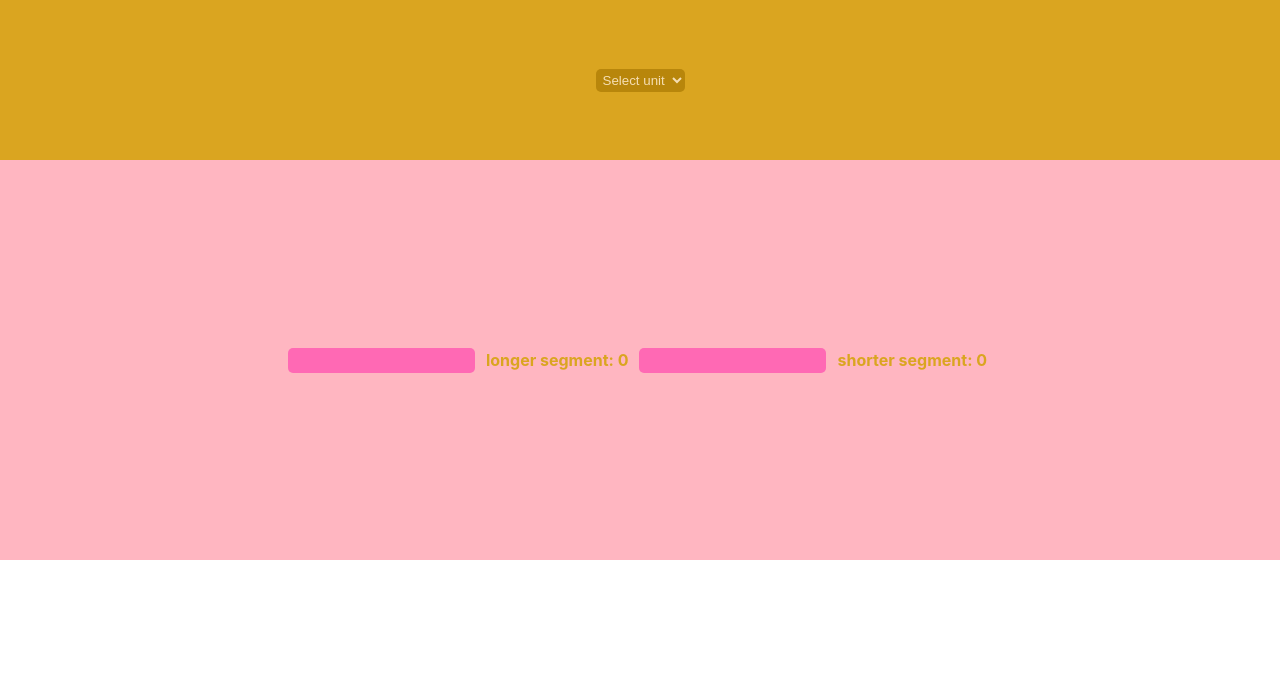
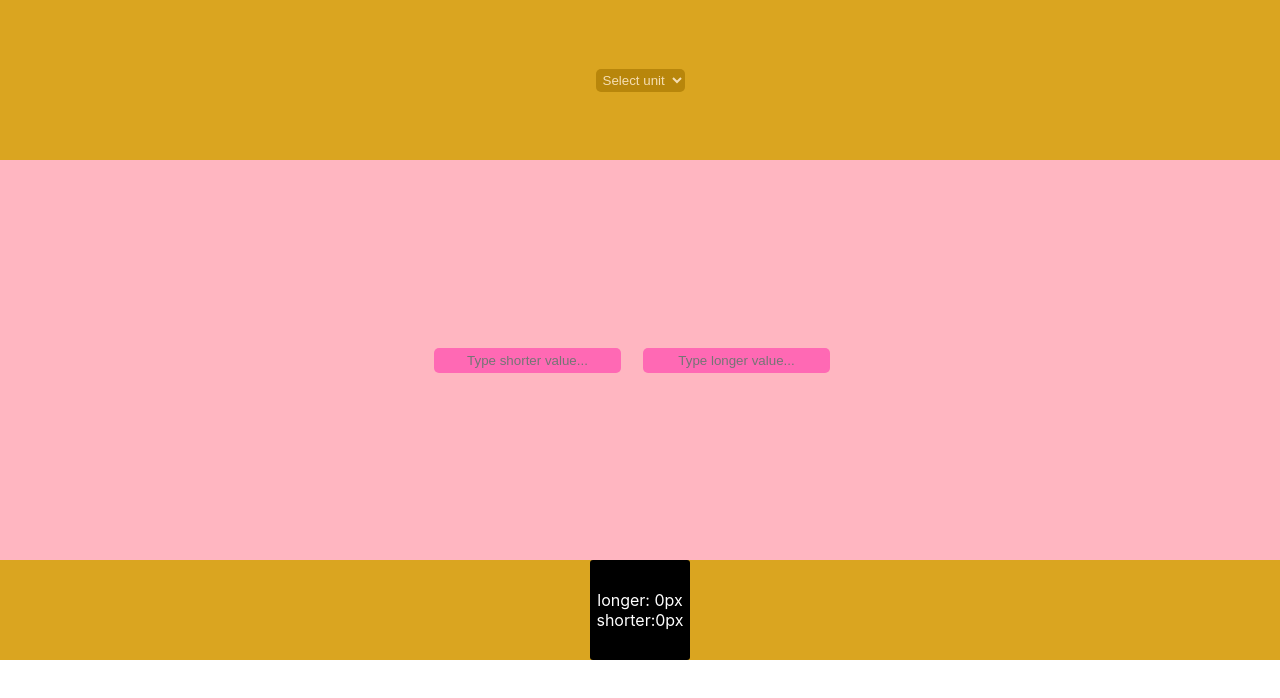
Before and after one commit to KaliKru/Golden-Fish, a React (Create React App) app: page / in a window 1280 px wide. Shown: the top 698 px of the page. Built offline with nearby package versions, Linux system fonts and the light colour scheme.

Commit message:
placeholder msg

```diff
--- a/src/App.css
+++ b/src/App.css
@@ -1,6 +1,6 @@
 
 
-.styleRatio {
+.styleRatio, .styleRatio2 {
   width: 100vw;
   height: 50vh;
   background-color: lightpink;
@@ -10,7 +10,7 @@
 }
 
 
-.inputRatio {
+.inputRatio, .inputRatio2 {
   border-radius: 5px;
   border: none;
   background-color: hotpink;
--- a/src/App.js
+++ b/src/App.js
@@ -1,9 +1,11 @@
 import logo from './logo.svg';
 import './App.css';
 import './unit.css';
+import './resultBox.css';
 import React from "react";
 import Unit from "./Unit"
 import RatioCounter from "./RatioCounter";
+
 
 
 const App = () => {
--- a/src/RatioCounter.js
+++ b/src/RatioCounter.js
@@ -19,10 +19,14 @@ function RatioCounter() {
         document.getElementById(sizeY).width = `${setSizeX}`;
     }, [x]);
 
-
-
+/*
     const resultX = () => {
         setSizeX(prev => ((prev - 100) + (+x * 1.6)));
+    }
+
+ */
+    const resultX = () => {
+        setSizeX(() => +x * 1.6);
     }
 //zeruję sizeX, a pierwotny wymiar 100px wynika z tego że chcę pokazać użytkownikowi od początku jakiś kwadrat.
 // //Po wyzerowaniu równanie wg wzoru złotego podziału
@@ -38,41 +42,64 @@ function RatioCounter() {
         <div>
             <div className={"styleRatio"}>
                 <form>
-                    <input className={"inputRatio"} type={"text"} value={x} onChange={handleX}/>
-                    {y ? "wynik: " +y / 1.6 : ""}
+                    <input className={"inputRatio"} type={"text"} value={x} placeholder="Type shorter value..." onChange={handleX}/>
+                    {y ? "shorter: " +y / 1.6 : ""}
                 </form>
+
                 <div className={"effectRatio"}>
-                    <h4>{isNaN(x)  ? "Golden Fish understands only numbers ;)" : "longer segment: " +x * 1.6}
+                    <h4>{isNaN(x) ? "Golden Fish understands only numbers ;)" : ""}
                        </h4>
                 </div>
 
 
+
+
                 <form>
-                    <input className={"inputRatio"} type={"text"} value={y} onChange={handleY}/>
-                    {x ? "wynik: " +x * 1.6 : ""}
+                    <input className={"inputRatio2"} type={"text"} value={y} placeholder="Type longer value..." onChange={handleY}/>
+                    {x ? "longer: " +x * 1.6 : ""}
                 </form>
-                <div className={"effectRatio"}>
-                    <h4>{isNaN(y)  ? "Golden Fish understands only numbers ;)" : "shorter segment: " +y / 1.6}</h4>
+                <div className={"effectRatio2"}>
+                    <h4>{isNaN(y)  ? "Golden Fish understands only numbers ;)" : ""}</h4>
                 </div>
 
 
             </div>
 
-            <div id={sizeY} onChange={resultX} style={{
-                width: `${x * 1.6}px`,
-                height: sizeY,
-                backgroundColor: "black",
-                color: "white",
-                textAlign: "center",
-                display: "flex",
-                alignItems: "center",
-                justifyContent: "center"}}>width: {+x * 1.6} height:{+y / 1.6}</div>
 
 
+
+
+            <div className={"resultBox"}>
+                <div id={sizeY} onChange={resultX} style={{
+                    width: +x ? +x * 1.6 : sizeX,
+                    height: +y ? +y / 1.6 : sizeY,
+                    backgroundColor: "black",
+                    borderRadius: "3px",
+                    color: "white",
+                    textAlign: "center",
+                    display: "flex",
+                    alignItems: "center",
+                    justifyContent: "center"}}>longer: {+x * 1.6}px shorter:{+x}px</div>
+            </div>
 
         </div>
     );
 }
 
 
+/*
+  // z poprzedniej wersji warunku
+  <div className={"effectRatio"}>
+                    <h4>{isNaN(x)  ? "Golden Fish understands only numbers ;)" : "longer segment: " +x * 1.6}
+                       </h4>
+                </div>
+
+
+
+                <div className={"effectRatio2"}>
+                    <h4>{isNaN(y)  ? "Golden Fish understands only numbers ;)" : "shorter segment: " +y / 1.6}</h4>
+                </div>
+
+ */
+
 export default RatioCounter;
--- /dev/null
+++ b/src/resultBox.css
@@ -0,0 +1,6 @@
+.resultBox {
+    display: flex;
+    justify-content: center;
+    align-items: center;
+    background-color: goldenrod;
+}
```
